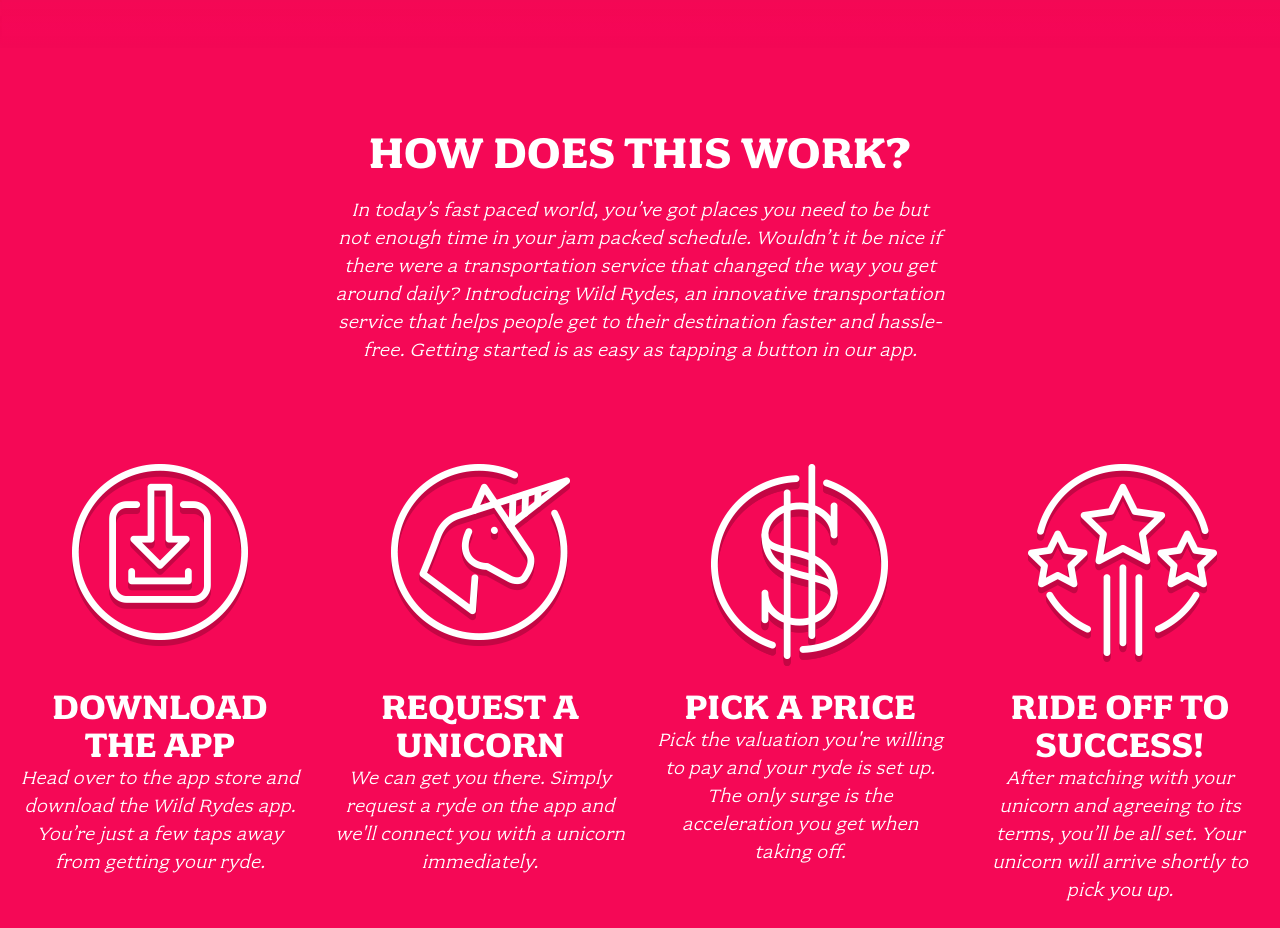
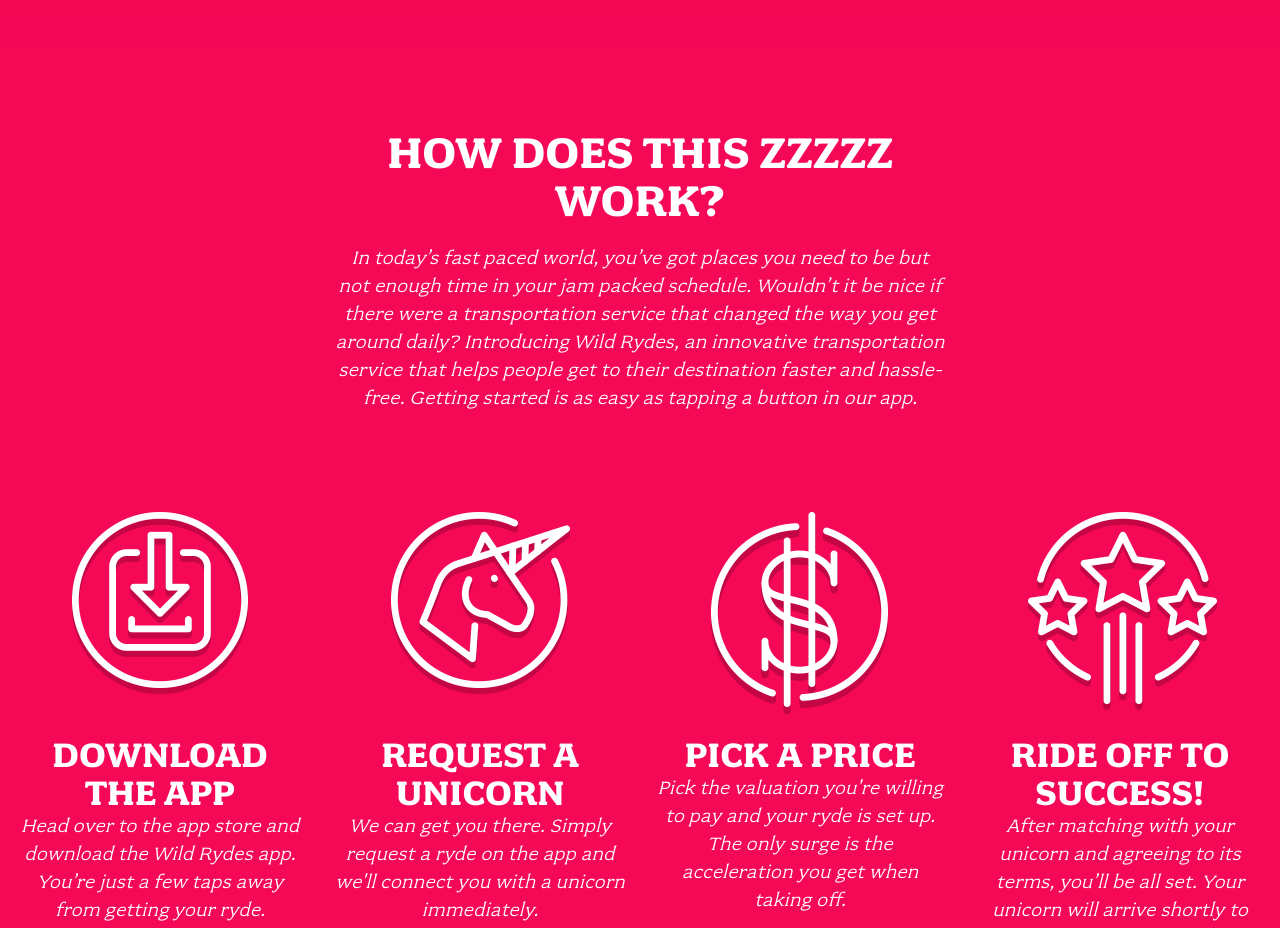
Before and after one commit to Abhishek660/amplify_cognito_poc, a plain HTML site: page index.html in a window 1280 px wide. Shown: the part 900-1828 px from the top of the page. Drawn offline with Linux system fonts and the light colour scheme.

Commit message:
Update index.html
zzzz updates

```diff
--- a/index.html
+++ b/index.html
@@ -30,7 +30,7 @@
 
   <section class="home-about">
     <div class="row column large-9 xlarge-6 xxlarge-4">
-      <h2 class="section-title">How Does This Work?</h2>
+      <h2 class="section-title">How Does This zzzzz Work?</h2>
       <p class="content">
         In today’s fast paced world, you’ve got places you need to be but not enough time in your jam packed schedule. Wouldn’t it be nice if there were a transportation service that changed the way you get around daily? Introducing Wild Rydes, an innovative transportation service that helps people get to their destination faster and hassle-free. Getting started is as easy as tapping a button in our app.
       </p>
```
